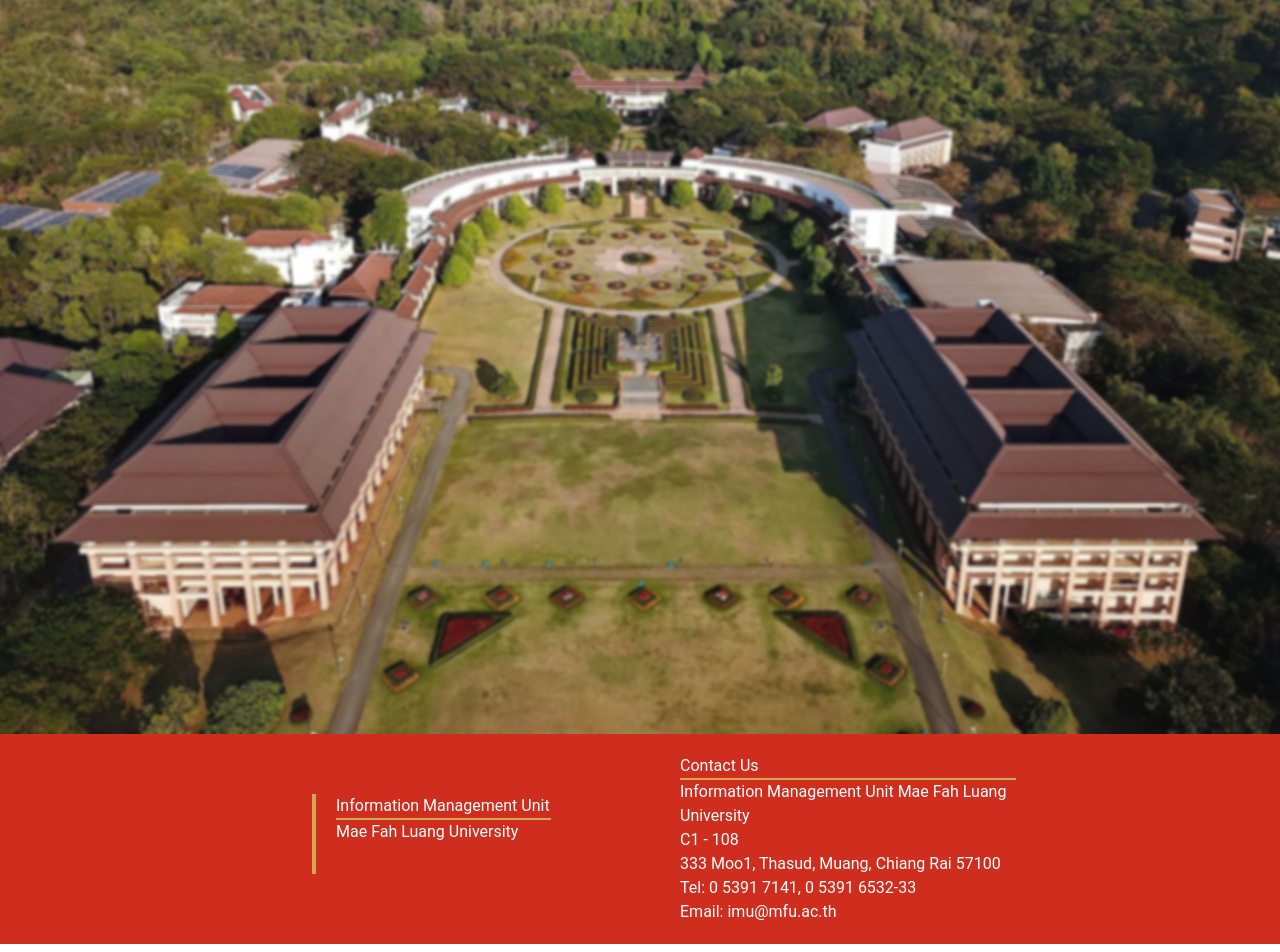
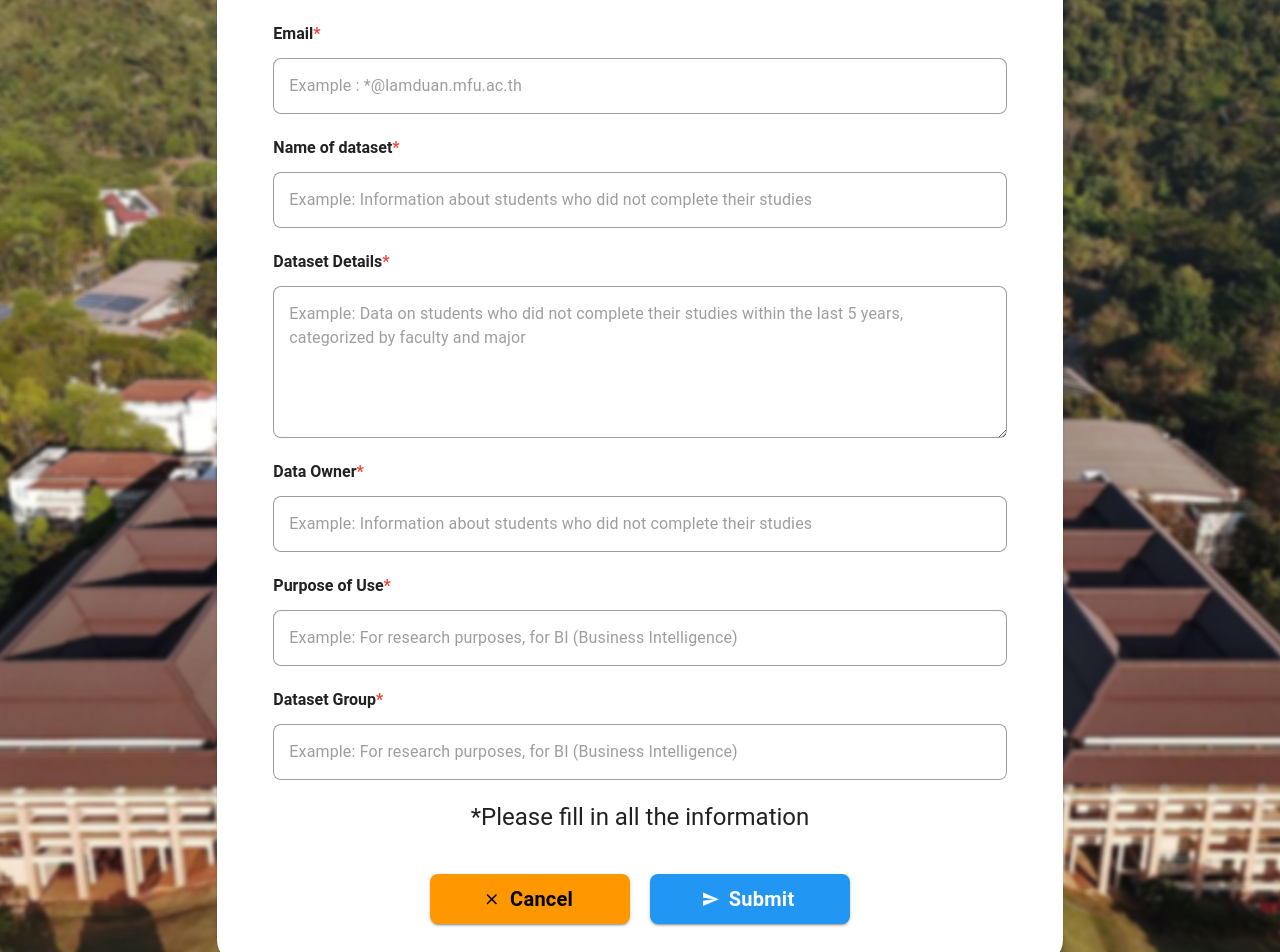
Before and after one commit to k1tsanapong/almost-open-data-frontend, a Nuxt app: page /data-request in a window 1280 px wide. Shown: the part 440-1392 px from the top of the page. Built offline with nearby package versions, Linux system fonts and the light colour scheme.

Commit message:
Fix styling issues in default layout and data request form

```diff
--- a/layouts/default.vue
+++ b/layouts/default.vue
@@ -114,7 +114,7 @@
         </v-container>
       </v-main>
 
-      <v-footer class="bg-primary" style="max-height: 15rem;">
+      <v-footer class="bg-primary" style="max-height: mt-25rem;">
         <v-row class="ma-0">
           <v-col class="hidden-sm-and-down" md="2" />
 
--- a/pages/data-request.vue
+++ b/pages/data-request.vue
@@ -2,12 +2,12 @@
   <div>
     <v-img src="/mfu_bg.png" cover>
       <v-row class="my-16">
-        <v-col cols="2" />
+        <v-col cols="2"/>
 
-        <v-col>
+        <v-col cols="12" sm="8">
           <v-row>
             <v-col>
-              <div class="font-weight-medium text-h6">
+              <div class="font-weight-medium text-h6" :class="{'text-center': $vuetify.display.xs}">
                 Request for Dataset form
               </div>
             </v-col>
@@ -15,17 +15,183 @@
 
           <v-row>
             <v-col>
-              <v-card class="fill-height">
-                <v-col>
-                  <v-row>
-                    <div>First Name</div>
-                  </v-row>
-                </v-col>
+              <v-card class="fill-height pa-10" rounded="xl">
+                <v-row>
+                  <v-col class="px-10" cols="12" md="6">
+                    <v-row class="mb-1">
+                      <div class="font-weight-bold">
+                        First Name<span class="text-red">*</span>
+                      </div>
+                    </v-row>
+                    <v-row>
+                      <v-text-field
+                        rounded="lg"
+                        bg-color="white"
+                        placeholder="Example : John"
+                        flat
+                        variant="outlined"
+                      ></v-text-field>
+                    </v-row>
+                  </v-col>
+
+                  <v-col class="px-10" cols="12" md="6">
+                    <v-row class="mb-1">
+                      <div class="font-weight-bold">
+                        Last Name<span class="text-red">*</span>
+                      </div>
+                    </v-row>
+                    <v-row>
+                      <v-text-field
+                        rounded="lg"
+                        bg-color="white"
+                        placeholder="Example : Doe"
+                        flat
+                        variant="outlined"
+                      ></v-text-field>
+                    </v-row>
+                  </v-col>
+
+                  <v-col class="px-10" cols="12">
+                    <v-row class="mb-1">
+                      <div class="font-weight-bold">
+                        Email<span class="text-red">*</span>
+                      </div>
+                    </v-row>
+                    <v-row>
+                      <v-text-field
+                        rounded="lg"
+                        bg-color="white"
+                        placeholder="Example : *@lamduan.mfu.ac.th"
+                        flat
+                        variant="outlined"
+                      ></v-text-field>
+                    </v-row>
+                  </v-col>
+
+                  <v-col class="px-10" cols="12">
+                    <v-row class="mb-1">
+                      <div class="font-weight-bold">
+                        Name of dataset<span class="text-red">*</span>
+                      </div>
+                    </v-row>
+                    <v-row>
+                      <v-text-field
+                        rounded="lg"
+                        bg-color="white"
+                        placeholder="Example: Information about students who did not complete their studies"
+                        flat
+                        variant="outlined"
+                      ></v-text-field>
+                    </v-row>
+                  </v-col>
+
+                  <v-col class="px-10" cols="12">
+                    <v-row class="mb-1">
+                      <div class="font-weight-bold">
+                        Dataset Details<span class="text-red">*</span>
+                      </div>
+                    </v-row>
+                    <v-row>
+                      <v-textarea
+                        rounded="lg"
+                        bg-color="white"
+                        placeholder="Example: Data on students who did not complete their studies within the last 5 years, categorized by faculty and major"
+                        flat
+                        variant="outlined"
+                      ></v-textarea>
+                    </v-row>
+                  </v-col>
+
+                  <v-col class="px-10" cols="12">
+                    <v-row class="mb-1">
+                      <div class="font-weight-bold">
+                        Data Owner<span class="text-red">*</span>
+                      </div>
+                    </v-row>
+                    <v-row>
+                      <v-text-field
+                        rounded="lg"
+                        bg-color="white"
+                        placeholder="Example: Information about students who did not complete their studies"
+                        flat
+                        variant="outlined"
+                      ></v-text-field>
+                    </v-row>
+                  </v-col>
+
+                  <v-col class="px-10" cols="12">
+                    <v-row class="mb-1">
+                      <div class="font-weight-bold">
+                        Purpose of Use<span class="text-red">*</span>
+                      </div>
+                    </v-row>
+                    <v-row>
+                      <v-text-field
+                        rounded="lg"
+                        bg-color="white"
+                        placeholder="Example: For research purposes, for BI (Business Intelligence)"
+                        flat
+                        variant="outlined"
+                      ></v-text-field>
+                    </v-row>
+                  </v-col>
+
+                  <v-col class="px-10" cols="12">
+                    <v-row class="mb-1">
+                      <div class="font-weight-bold">
+                        Dataset Group<span class="text-red">*</span>
+                      </div>
+                    </v-row>
+                    <v-row>
+                      <v-text-field
+                        rounded="lg"
+                        bg-color="white"
+                        placeholder="Example: For research purposes, for BI (Business Intelligence)"
+                        flat
+                        variant="outlined"
+                      ></v-text-field>
+                    </v-row>
+                  </v-col>
+                </v-row>
+
+                <v-row justify="center">
+                  <div class="text-h5">*Please fill in all the information</div>
+                </v-row>
+
+                <v-row class="mt-10" justify="space-between">
+                  <v-col cols="1" />
+
+                  <v-col class="d-flex justify-center">
+                    <v-btn
+                    class="mr-5"
+                    prepend-icon="mdi-close"
+
+                      rounded="lg"
+                      color="orange"
+                      width="200"
+                      height="50"
+                    >
+                      <div class="text-h6 font-weight-bold">Cancel</div>
+                    </v-btn>
+
+                    <v-btn
+                    prepend-icon="mdi-send"
+                      rounded="lg"
+                      color="blue"
+                      width="200"
+                      height="50"
+                    >
+                      <div class="text-h6 font-weight-bold">Submit</div>
+                    </v-btn>
+                  </v-col>
+
+                  <v-col cols="1" />
+                </v-row>
               </v-card>
             </v-col>
           </v-row>
         </v-col>
-        <v-col cols="2" />
+        <v-col cols="2"/>
       </v-row>
     </v-img>
   </div>
```
